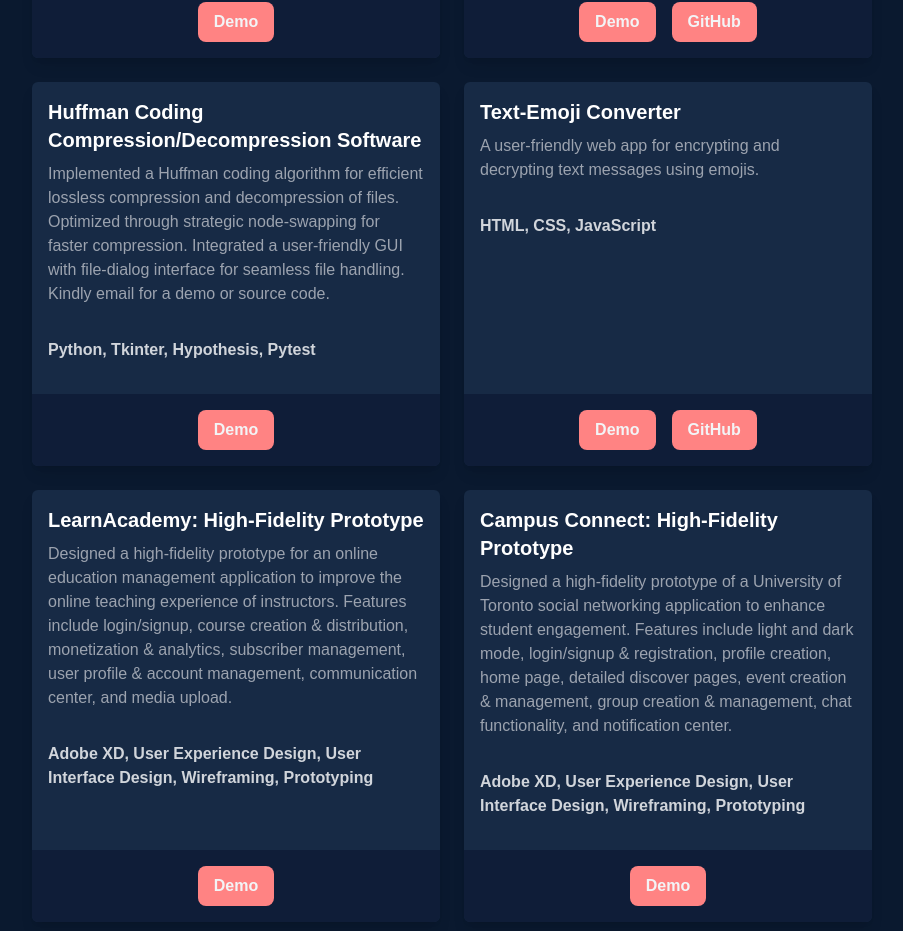
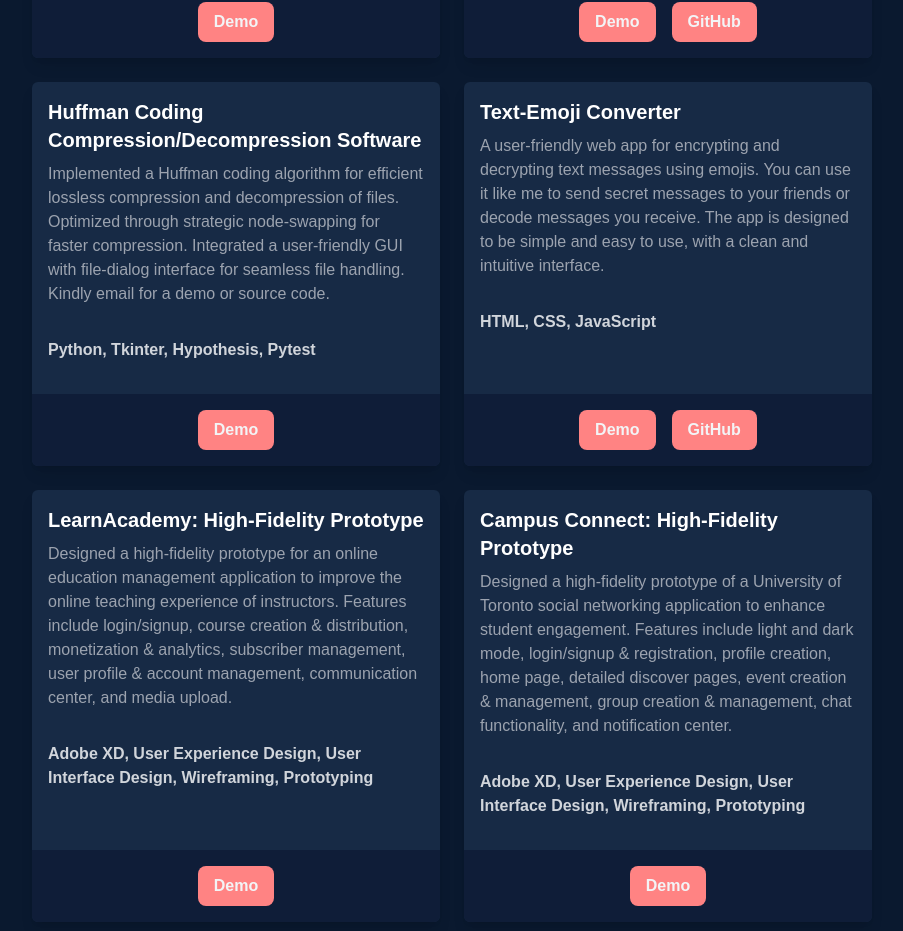
Before and after one commit to UjjvalRajput/personal-website, a React (Create React App) app: page /projects in a window 1280 px wide. Shown: the part 1290-2221 px from the top of the page, without its empty margins (188-1091 px from the left). Built offline with nearby package versions, Linux system fonts and the light colour scheme.

Commit message:
updates textmoji project description

```diff
--- a/src/data/data.js
+++ b/src/data/data.js
@@ -57,7 +57,7 @@ export const data=[
     {
         id:8,
         name: "Text-Emoji Converter",
-        description: "A user-friendly web app for encrypting and decrypting text messages using emojis.",
+        description: "A user-friendly web app for encrypting and decrypting text messages using emojis. You can use it like me to send secret messages to your friends or decode messages you receive. The app is designed to be simple and easy to use, with a clean and intuitive interface.",
         github: "https://github.com/UjjvalRajput/Text-And-Emoji",
         techStack: "HTML, CSS, JavaScript",
         show: "https://ujjvalrajput.github.io/Text-And-Emoji/",
```
